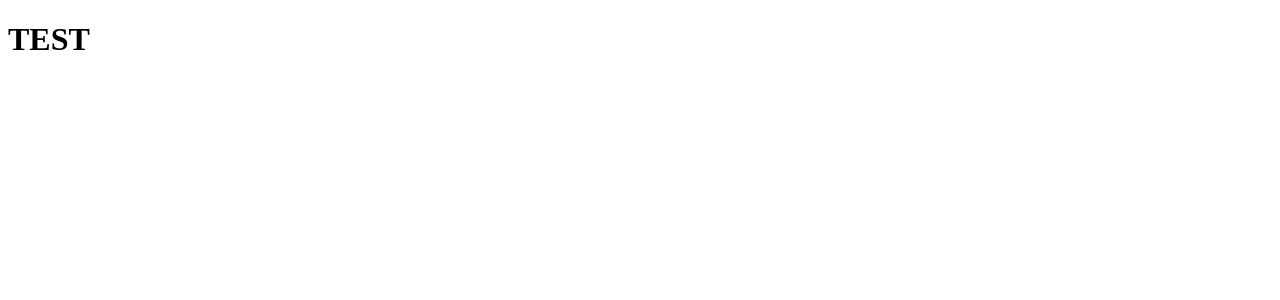
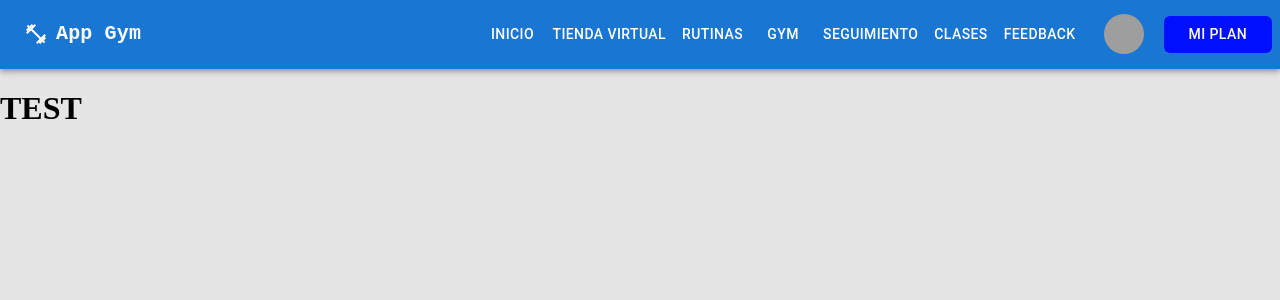
Before and after one commit to aronfraga/gym-frontend-app, a React (Vite) app: page / in a window 1280 px wide. Shown: the top 300 px of the page. Built offline with nearby package versions, Linux system fonts and the light colour scheme; grey boxes are pictures that could not be loaded.

Commit message:
Add Navbar and Style.css

```diff
--- a/index.html
+++ b/index.html
@@ -4,6 +4,7 @@
     <meta charset="UTF-8" />
     <link rel="icon" type="image/svg+xml" href="/vite.svg" />
     <meta name="viewport" content="width=device-width, initial-scale=1.0" />
+    <link rel="stylesheet" href="./styles.css" />
     <title>Vite + React</title>
   </head>
   <body>
--- a/src/components/Home/Home.jsx
+++ b/src/components/Home/Home.jsx
@@ -1,8 +1,10 @@
 import React from "react";
+import NavBar from "../NavBar/NavBar";
 
 const Home = () => {
   return (
     <div>
+      <NavBar />
       <h1>TEST</h1>
     </div>
   )
--- /dev/null
+++ b/src/components/NavBar/NavBar.jsx
@@ -0,0 +1,186 @@
+import * as React from 'react';
+import styles from "../NavBar/NavBar.module.css"
+import AppBar from '@mui/material/AppBar';
+import Box from '@mui/material/Box';
+import Toolbar from '@mui/material/Toolbar';
+import IconButton from '@mui/material/IconButton';
+import Typography from '@mui/material/Typography';
+import Menu from '@mui/material/Menu';
+import Avatar from '@mui/material/Avatar';
+import MenuIcon from '@mui/icons-material/Menu';
+import Container from '@mui/material/Container';
+import Button from '@mui/material/Button';
+import Tooltip from '@mui/material/Tooltip';
+import MenuItem from '@mui/material/MenuItem';
+
+import FitnessCenterIcon from '@mui/icons-material/FitnessCenter';
+
+
+
+const pages = ['Inicio', 'Tienda Virtual', 'Rutinas', 'Gym', 'Seguimiento', 'Clases', ' Feedback'];
+const settings = ['Perfil', 'Cerrar Sesion'];
+
+const NavBar = ({ user, logout }) => {
+    const [anchorElNav, setAnchorElNav] = React.useState();
+    const [anchorElUser, setAnchorElUser] = React.useState();
+    console.log(anchorElUser)
+
+    const handleOpenUserMenu = (event) => {
+        setAnchorElUser(event.currentTarget);
+    };
+    const handleCloseUserMenu = () => {
+        setAnchorElUser();
+    };
+    const handleOpenNavMenu = (event) => {
+        setAnchorElNav(event.currentTarget);
+    };
+
+    const handleCloseNavMenu = () => {
+        setAnchorElNav();
+    };
+
+
+    return (
+
+        <AppBar style={{ margin: 0 }} position="static">
+            <Container disableGutters className={styles.mainContainer} maxWidth={false} width="100%">
+                <Toolbar className={styles.toolBar} sx={{ gap: '20px' }} >
+                    <div className={styles.appGym} >
+                        <FitnessCenterIcon sx={{ display: { xs: 'none', md: 'flex' }, mr: 1 }} />
+                        <Typography
+                            variant="h6"
+                            noWrap
+                            component="a"
+                            href="/"
+                            sx={{
+                                mr: 2,
+                                display: { xs: 'none', md: 'flex' },
+                                fontFamily: 'monospace',
+                                fontWeight: 700,
+                                color: 'inherit',
+                                textDecoration: 'none',
+                            }}
+                        >
+                            App Gym
+                        </Typography>
+                    </div>
+
+                    <Box sx={{ flexGrow: 1, display: { xs: 'flex', md: 'none' } }}>
+                        <IconButton
+                            size="large"
+                            aria-label="account of current user"
+                            aria-controls="menu-appbar"
+                            aria-haspopup="true"
+                            onClick={handleOpenNavMenu}
+                            color="inherit"
+                        >
+                            <MenuIcon />
+                        </IconButton>
+                        <Menu
+                            id="menu-appbar"
+                            anchorEl={anchorElNav}
+                            anchorOrigin={{
+                                vertical: 'bottom',
+                                horizontal: 'left',
+                            }}
+                            keepMounted
+                            transformOrigin={{
+                                vertical: 'top',
+                                horizontal: 'left',
+                            }}
+                            open={Boolean(anchorElNav)}
+                            onClose={handleCloseNavMenu}
+                            sx={{
+                                display: { xs: 'block', md: 'none' },
+                            }}
+                        >
+                            {pages.map((page) => (
+                                <MenuItem key={page}
+                                    onClick={handleCloseNavMenu}
+                                >
+                                    <Typography textAlign="center">{page}</Typography>
+                                </MenuItem>
+                            ))}
+                        </Menu>
+                    </Box>
+
+                    <Typography
+                        variant="h5"
+                        noWrap
+                        component="a"
+                        href=""
+                        sx={{
+                            mr: 2,
+                            display: { xs: 'flex', md: 'none' },
+                            flexGrow: 1,
+                            fontFamily: 'monospace',
+                            fontWeight: 700,
+                            color: 'inherit',
+                            textDecoration: 'none',
+                        }}
+                    >
+                        App Gym
+                    </Typography>
+                    <Box sx={{ flexGrow: 1, display: { xs: 'none', md: 'flex', justifyContent: 'flex-end' } }}>
+                        {pages.map((page) => (
+                            <Button
+                                key={page}
+                                onClick={handleCloseNavMenu}
+                                sx={{ my: 2, color: 'white', display: 'block' }}
+                            >
+                                {page}
+                            </Button>
+                        ))}
+                    </Box>
+
+                    <Box sx={{ flexGrow: 0 }}>
+                        <Tooltip title="Open settings">
+                            <IconButton
+                                onClick={handleOpenUserMenu}
+                                sx={{ p: 0 }}>
+                                <Avatar alt="Remy Sharp" src="/static/images/avatar/2.jpg" />
+                            </IconButton>
+                        </Tooltip>
+                        <Menu
+                            sx={{ mt: '45px' }}
+                            id="menu-appbar"
+                            anchorEl={anchorElUser}
+                            anchorOrigin={{
+                                vertical: 'top',
+                                horizontal: 'right',
+                            }}
+                            keepMounted
+                            transformOrigin={{
+                                vertical: 'top',
+                                horizontal: 'right',
+                            }}
+                            open={Boolean(anchorElUser)}
+                            onClose={handleCloseUserMenu}
+                        >
+                            {settings.map((setting) => (
+                                <MenuItem key={setting}
+                                    onClick={handleCloseUserMenu}
+                                >
+                                    <Typography textAlign="center">{setting}</Typography>
+                                </MenuItem>
+                            ))}
+                        </Menu>
+                    </Box>
+                    <Button sx={{
+                        paddingRight: '25px',
+                        paddingLeft: '25px',
+                        color: 'white',
+                        display: 'flex',
+                        borderRadius: '6px',
+                        background: '#000FFF',
+                        alignItems: "center",
+                        "&:hover": { backgroundColor: '#5151519c', transition: "1s" }
+                    }}
+                    > Mi Plan </Button>
+                </Toolbar>
+            </Container>
+        </AppBar>
+
+    );
+}
+export default NavBar;
--- /dev/null
+++ b/src/components/NavBar/NavBar.module.css
@@ -0,0 +1,21 @@
+.logo {
+    height: 50px;
+    width: 50px;
+}
+
+.mainContainer{
+    padding-left: 0px;
+    padding-right: 0px;
+}
+.toolBar {
+
+    width: 97.5%;
+   padding-left: 0px;
+}
+
+.appGym {
+    display: flex;
+    align-items: center;
+    left: 0px;
+
+}
--- /dev/null
+++ b/styles.css
@@ -0,0 +1,4 @@
+body {
+    margin: 0px;
+    background-color: #E5E5E5
+}
```
